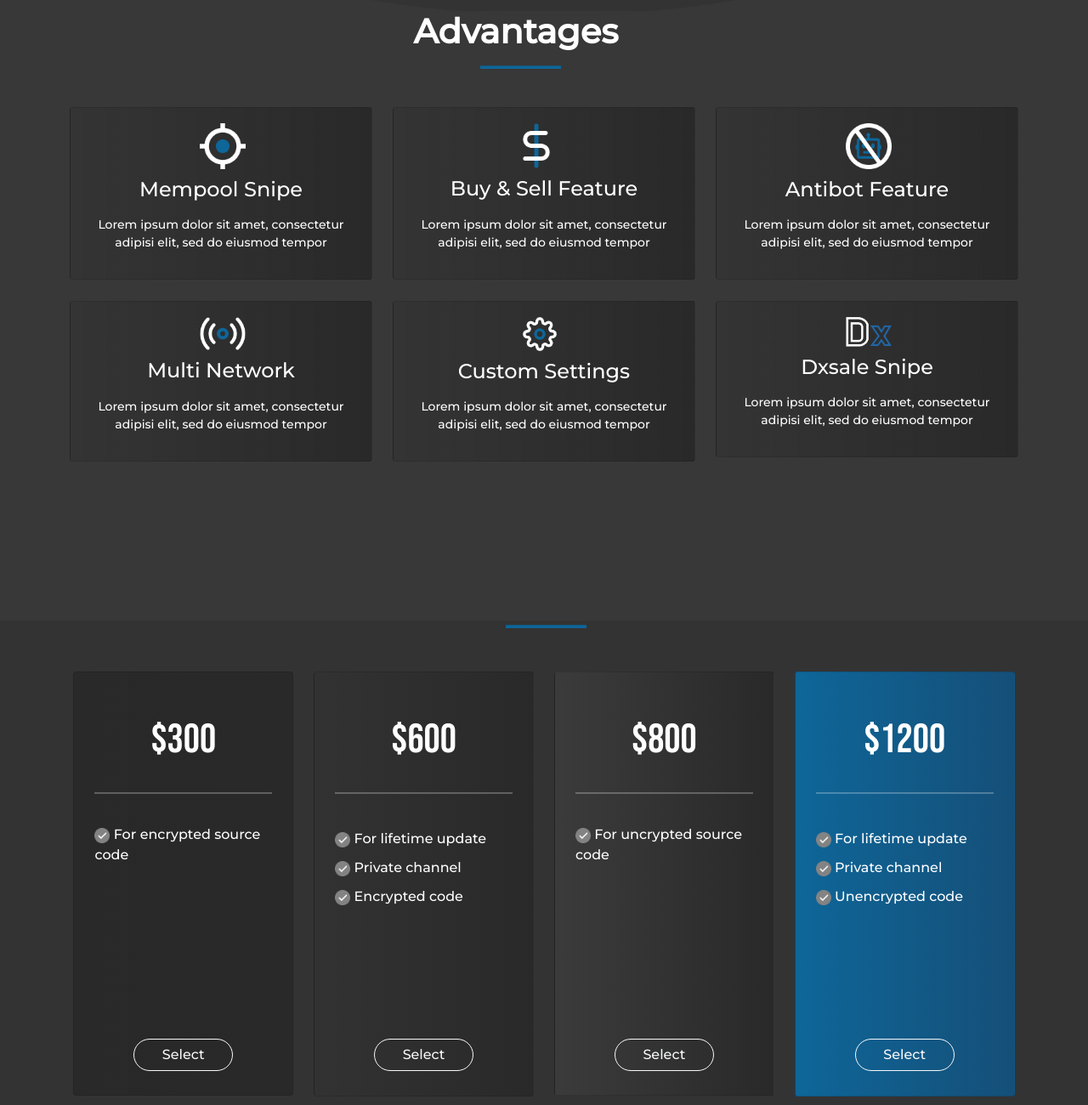
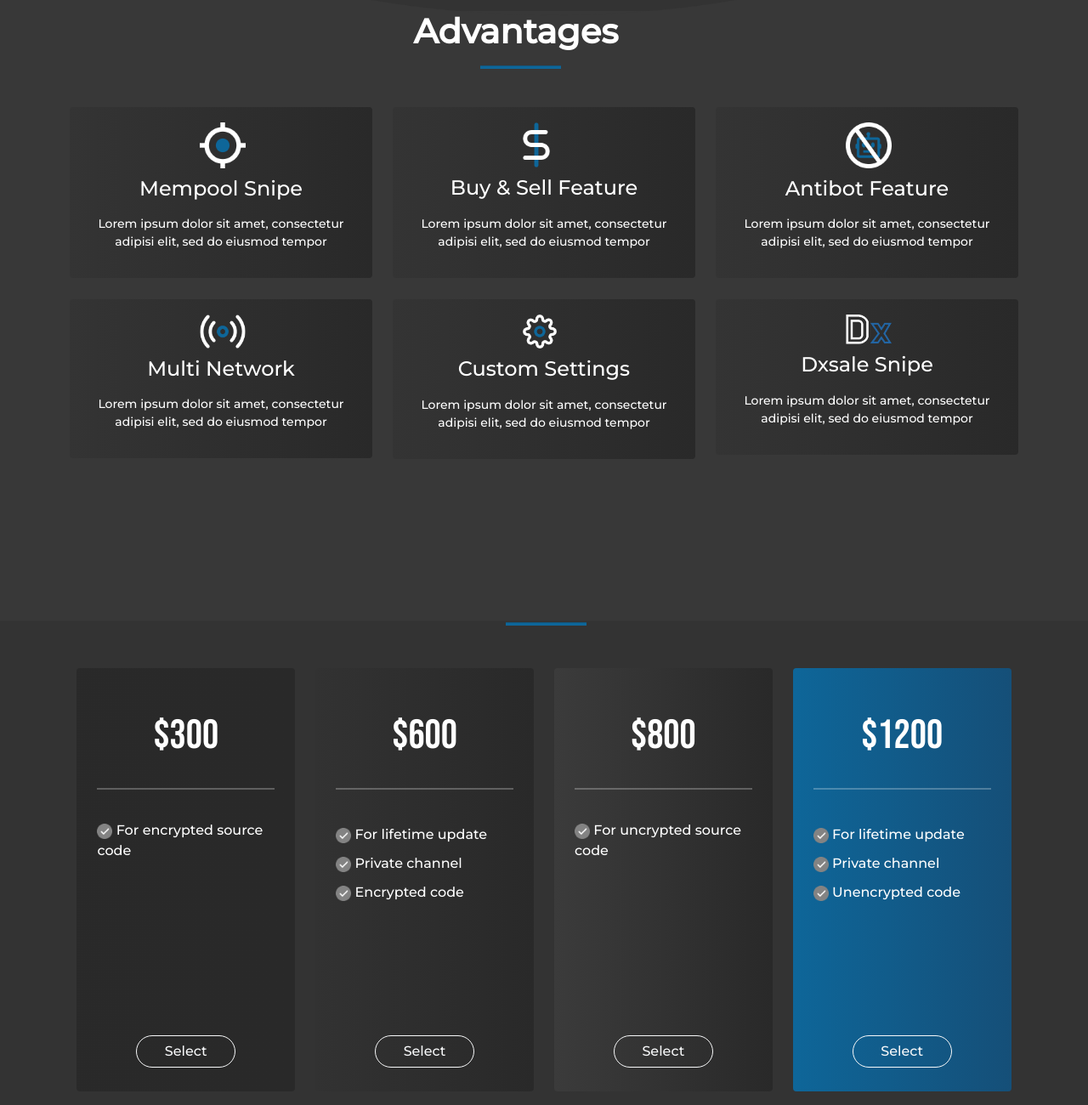
Before and after one commit to AlfiessaWidya/Sonic-Sniper-Bot, a plain HTML site: page index.html in a window 1280 px wide. Shown: the part 1300-2600 px from the top of the page at 85% size. Drawn offline with nearby package versions, Linux system fonts and the light colour scheme.

Commit message:
add border-0

```diff
--- a/index.html
+++ b/index.html
@@ -129,7 +129,7 @@
         <div class="container d-flex flex-wrap" style="padding-top: 9%;" data-aos="fade-up" data-aos-duration="1500">
             <div class="row">
                 <div class="col-md-4 text-center">
-                    <div class="card card-small">
+                    <div class="card card-small border-0">
                         <img src="assets/snipe.png" alt="" style="width: 54px;margin-left: 43%;margin-top: 5%;">
                         <div class="card-title" style="margin-bottom: -17px;margin-top: 10px;"><h4>Mempool Snipe</h4></div>
                         <div class="card-body">
@@ -138,7 +138,7 @@
                     </div>
                 </div>
                 <div class="col-md-4 text-center">
-                    <div class="card card-small">
+                    <div class="card card-small border-0">
                         <img src="assets/dolar.png" alt="" style="width: 32px;margin-left: 43%;margin-top: 5%;">
                         <div class="card-title" style="margin-bottom: -17px;margin-top: 10px;"><h4>Buy & Sell Feature</div>
                         <div class="card-body">
@@ -147,7 +147,7 @@
                     </div>
                 </div>
                 <div class="col-md-4 text-center">
-                    <div class="card card-small">
+                    <div class="card card-small border-0">
                         <img src="assets/forbidden.png" alt="" style="width: 54px;margin-left: 43%;margin-top: 5%;">
                         <div class="card-title" style="margin-bottom: -17px;margin-top: 10px;"><h4>Antibot Feature</h4></div>
                         <div class="card-body">
@@ -160,7 +160,7 @@
         <div class="container d-flex flex-wrap" style="padding-top: 2%;" data-aos="fade-up" data-aos-duration="1500">
             <div class="row">
                 <div class="col-md-4 text-center">
-                    <div class="card card-small">
+                    <div class="card card-small border-0">
                         <img src="assets/networks.png" alt="" style="width: 54px;margin-left: 43%;margin-top: 5%;">
                         <div class="card-title" style="margin-bottom: -17px;margin-top: 10px;"><h4>Multi Network</h4></div>
                         <div class="card-body">
@@ -169,7 +169,7 @@
                     </div>
                 </div>
                 <div class="col-md-4 text-center">
-                    <div class="card card-small">
+                    <div class="card card-small border-0">
                         <img src="assets/settings.png " alt="" style="width: 40px;margin-left: 43%;margin-top: 5%;">
                         <div class="card-title" style="margin-bottom: -17px;margin-top: 10px;"><h4>Custom Settings</h4></div>
                             <div class="card-body">
@@ -178,7 +178,7 @@
                     </div>
                 </div>
                 <div class="col-md-4 text-center">
-                    <div class="card card-small">
+                    <div class="card card-small border-0">
                         <img src="assets/icn dxsale.png" alt="" style="width: 54px;margin-left: 43%;margin-top: 5%;">
                         <div class="card-title" style="margin-bottom: -17px;margin-top: 10px;"><h4>Dxsale Snipe</div>
                         <div class="card-body">
@@ -202,7 +202,7 @@
             <div class="row" data-aos="fade-up"
             data-aos-duration="1500">
                 <div class="col-md-3">
-                    <div class="card text-center" style="background: rgb(41,41,41);
+                    <div class="card text-center border-0" style="background: rgb(41,41,41);
                     background: linear-gradient(90deg, rgba(41,41,41,0.9780287114845938) 0%, rgba(41,41,41,1) 100%);color: white;">
                         <div class="card-title" style="padding-top: 20%;">
                             <h1 style="font-family: 'Bebas Neue', cursive;font-weight:550;font-size: 3rem;">$300</h1>
@@ -229,7 +229,7 @@
                     </div>
                 </div>
                 <div class="col-md-3">
-                    <div class="card text-center" style="background: rgb(50,50,50);
+                    <div class="card text-center border-0" style="background: rgb(50,50,50);
                     background: linear-gradient(90deg, rgba(50,50,50,1) 0%, rgba(41,41,41,1) 100%);color: white;">
                         <div class="card-title" style="padding-top: 20%;">
                             <h1 style="font-family: 'Bebas Neue', cursive;font-weight:550;font-size: 3rem;">$600</h1>
@@ -262,7 +262,7 @@
                     </div>
                 </div>
                 <div class="col-md-3">
-                    <div class="card text-center" style="background: rgb(59,59,59);
+                    <div class="card text-center border-0" style="background: rgb(59,59,59);
                     background: linear-gradient(90deg, rgba(59,59,59,1) 0%, rgba(41,41,41,1) 100%);color: white;">
                         <div class="card-title" style="padding-top: 20%;">
                             <h1 style="font-family: 'Bebas Neue', cursive;font-weight:550;font-size: 3rem;">$800</h1>
@@ -289,7 +289,7 @@
                     </div>
                 </div>
                 <div class="col-md-3">
-                    <div class="card text-center" style="background: rgb(14,102,153);
+                    <div class="card text-center border-0" style="background: rgb(14,102,153);
                     background: linear-gradient(90deg, rgba(14,102,153,1) 0%, rgba(21,79,120,1) 100%);color: white;">
                         <div class="card-title" style="padding-top: 20%;">
                             <h1 style="font-family: 'Bebas Neue', cursive;font-weight:550;font-size: 3rem;">$1200</h1>
```
